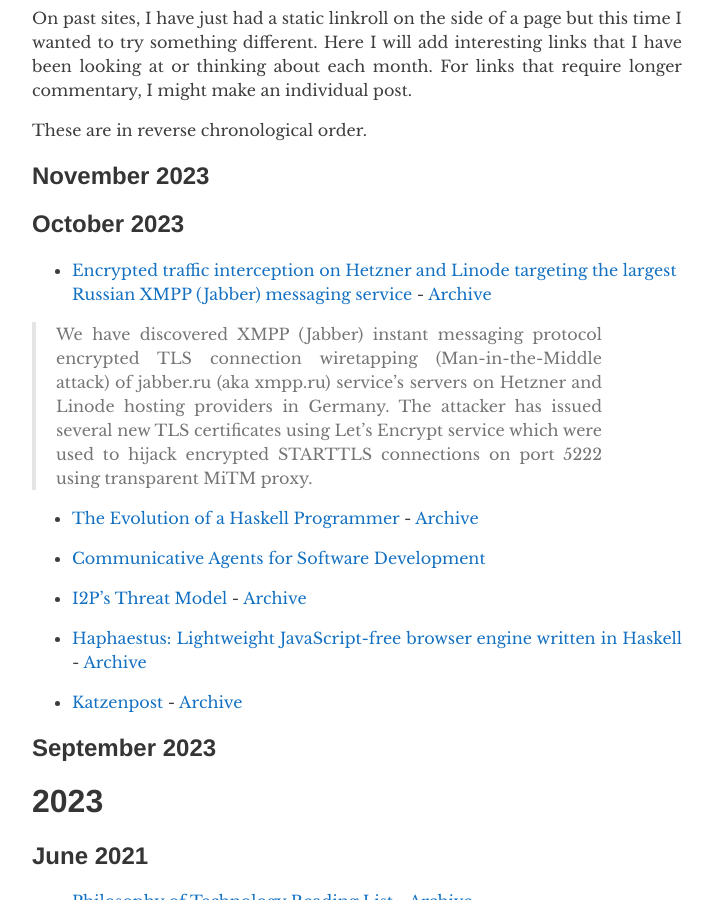
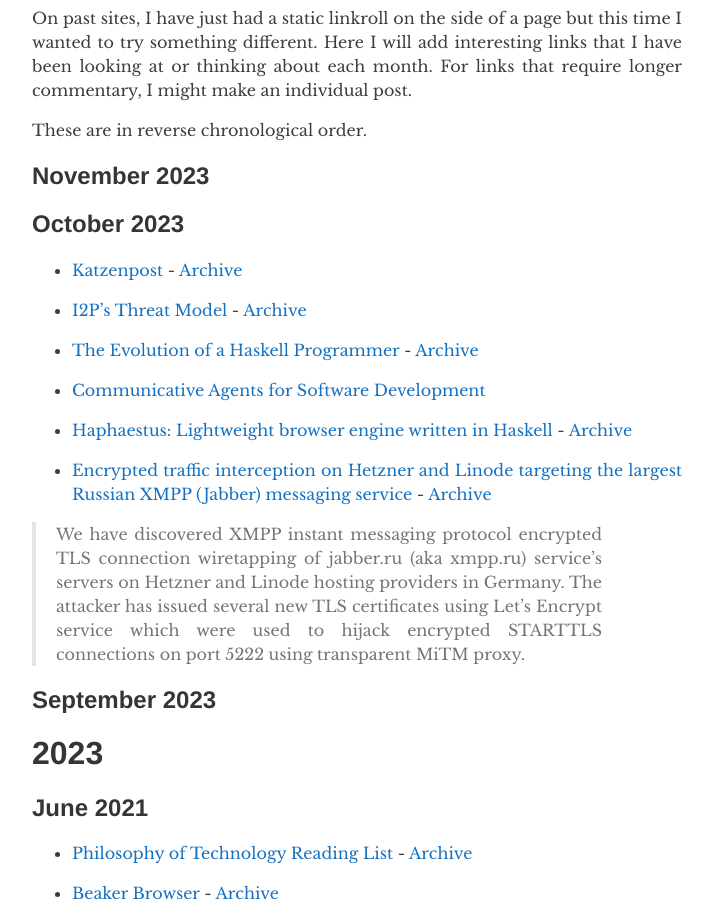
Before and after one commit to accumulationvector/accumulationvector.github.io, a Jekyll site: the page built from _pages/links.md, in a window 1280 px wide and 900 px high, scrolled down 268 px. Shown: the whole window, without its empty margins (283-996 px from the left). Built offline with Jekyll 4.4.1, drawn with Linux system fonts in a browser that asks for light colours; some of the changed lines change nothing that is shown.

Commit message:
Update links.md

```diff
--- a/_pages/links.md
+++ b/_pages/links.md
@@ -14,9 +14,9 @@ These are in reverse chronological order.
 
 ## October 2023
 
-- [Encrypted traffic interception on Hetzner and Linode targeting the largest Russian XMPP (Jabber) messaging service](https://notes.valdikss.org.ru/jabber.ru-mitm/#Encrypted%20traffic%20interception%20on%20Hetzner%20and%20Linode%20targeting%20the%20largest%20Russian%20XMPP%20(Jabber)%20messaging%20service) - [Archive](https://archive.ph/7PaeD)<br>
+- [Katzenpost](https://katzenpost.network/) - [Archive](https://archive.ph/sQWmK)<br>
 
-> We have discovered XMPP (Jabber) instant messaging protocol encrypted TLS connection wiretapping (Man-in-the-Middle attack) of jabber.ru (aka xmpp.ru) service’s servers on Hetzner and Linode hosting providers in Germany. The attacker has issued several new TLS certificates using Let’s Encrypt service which were used to hijack encrypted STARTTLS connections on port 5222 using transparent MiTM proxy.<br>
+- [I2P's Threat Model](https://geti2p.net/it/docs/how/threat-model) - [Archive](https://archive.ph/NgRrk)<br>
 
 - [The Evolution of a Haskell Programmer
 ](https://pages.cpsc.ucalgary.ca/~robin/class/449/Evolution.htm) - [Archive](https://archive.ph/CbAXN)<br>
@@ -24,11 +24,11 @@ These are in reverse chronological order.
 - [Communicative Agents for Software Development
 ](https://arxiv.org/pdf/2307.07924.pdf)<br>
 
-- [I2P's Threat Model](https://geti2p.net/it/docs/how/threat-model) - [Archive](https://archive.ph/NgRrk)<br>
+- [Haphaestus: Lightweight browser engine written in Haskell](https://haphaestus.org/) - [Archive](https://archive.ph/zQJ5W)<br>
 
-- [Haphaestus: Lightweight JavaScript-free browser engine written in Haskell](https://haphaestus.org/) - [Archive](https://archive.ph/zQJ5W)<br>
+- [Encrypted traffic interception on Hetzner and Linode targeting the largest Russian XMPP (Jabber) messaging service](https://notes.valdikss.org.ru/jabber.ru-mitm/#Encrypted%20traffic%20interception%20on%20Hetzner%20and%20Linode%20targeting%20the%20largest%20Russian%20XMPP%20(Jabber)%20messaging%20service) - [Archive](https://archive.ph/7PaeD)<br>
 
-- [Katzenpost](https://katzenpost.network/) - [Archive](https://archive.ph/sQWmK)<br>
+> We have discovered XMPP instant messaging protocol encrypted TLS connection wiretapping of jabber.ru (aka xmpp.ru) service’s servers on Hetzner and Linode hosting providers in Germany. The attacker has issued several new TLS certificates using Let’s Encrypt service which were used to hijack encrypted STARTTLS connections on port 5222 using transparent MiTM proxy.<br>
 
 ## September 2023
 
```
